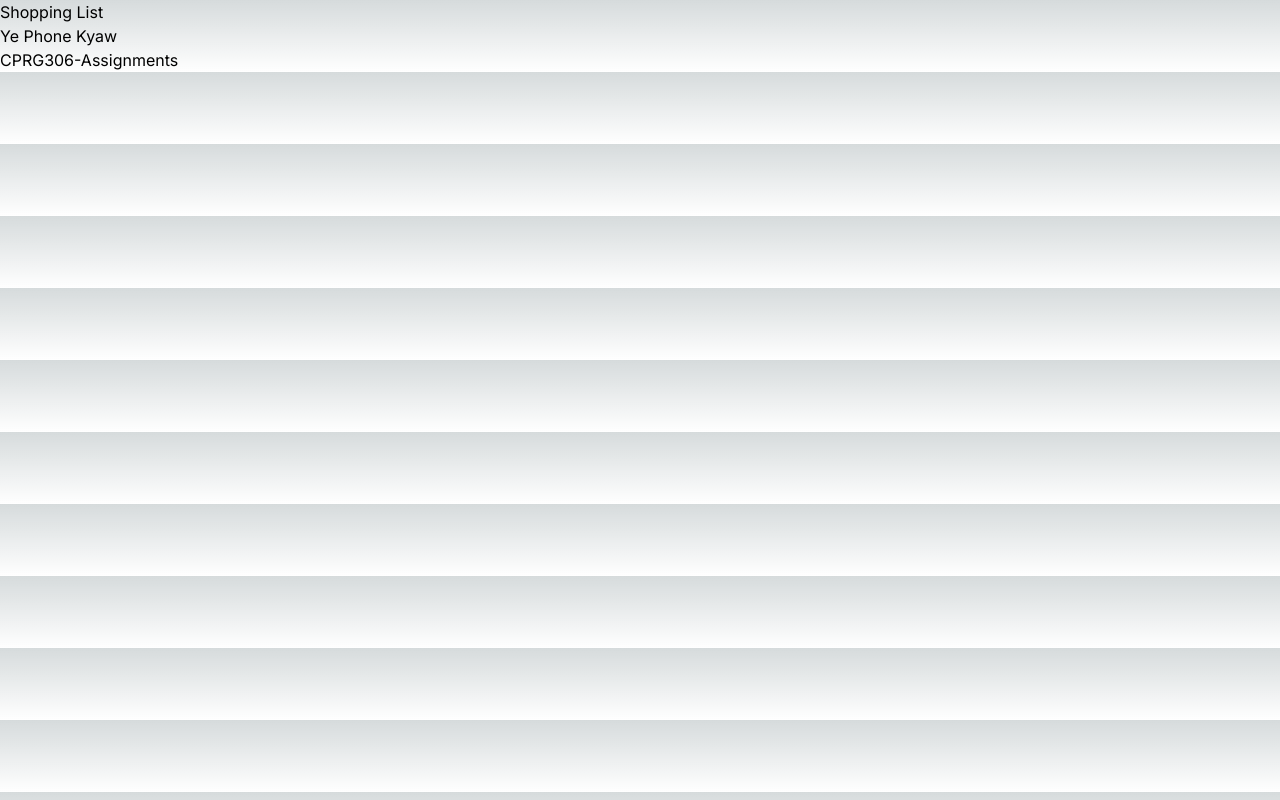
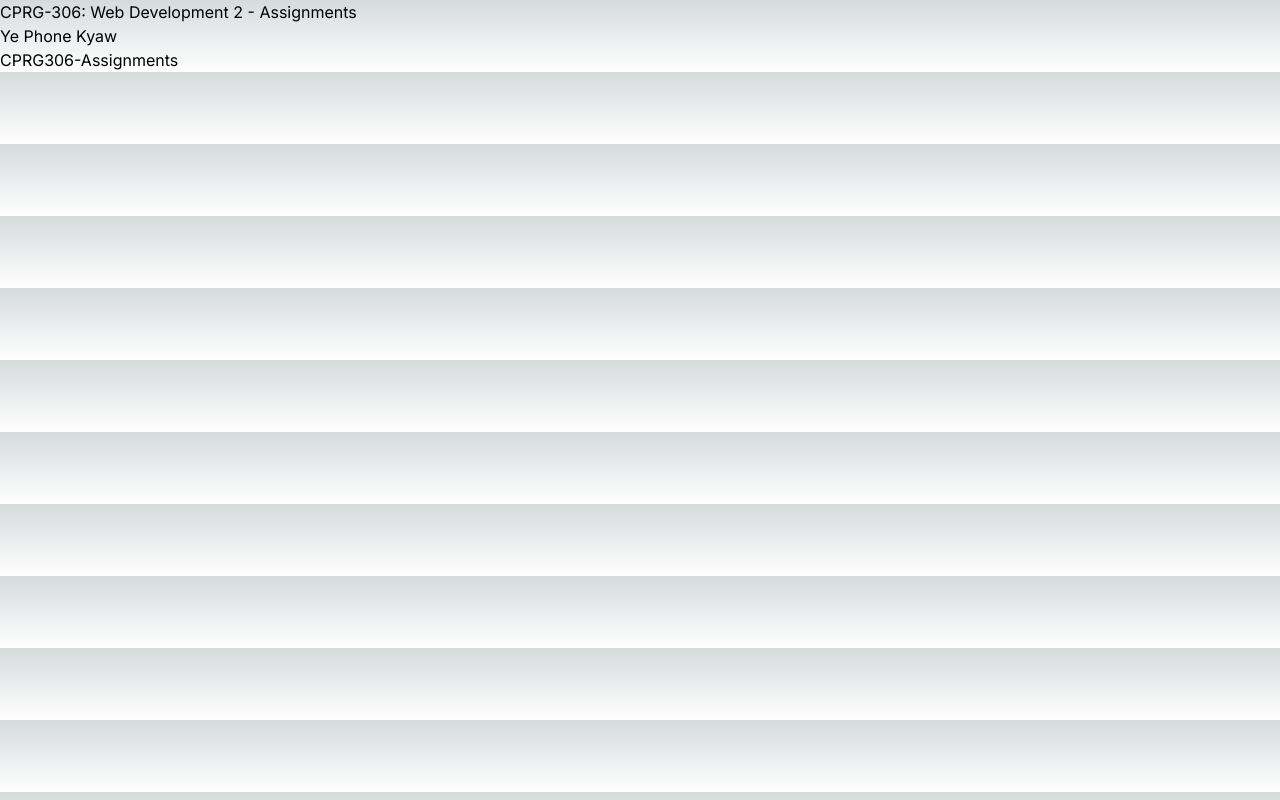
Before and after one commit to YePhone-Kyaw/cprg306-assignments, a Next.js app: page /week-2 in a window 1280 px wide. Built offline with nearby package versions, Linux system fonts and the light colour scheme.

Commit message:
Assignment2 final changes

```diff
--- a/app/week-2/page.js
+++ b/app/week-2/page.js
@@ -3,7 +3,7 @@ import StudentInfo from "./student-info";
 export default function Page() {
     return (
       <main>
-        <h1>Shopping List</h1>
+        <h1>CPRG-306: Web Development 2 - Assignments</h1>
         <StudentInfo />
       </main>
     );
```
